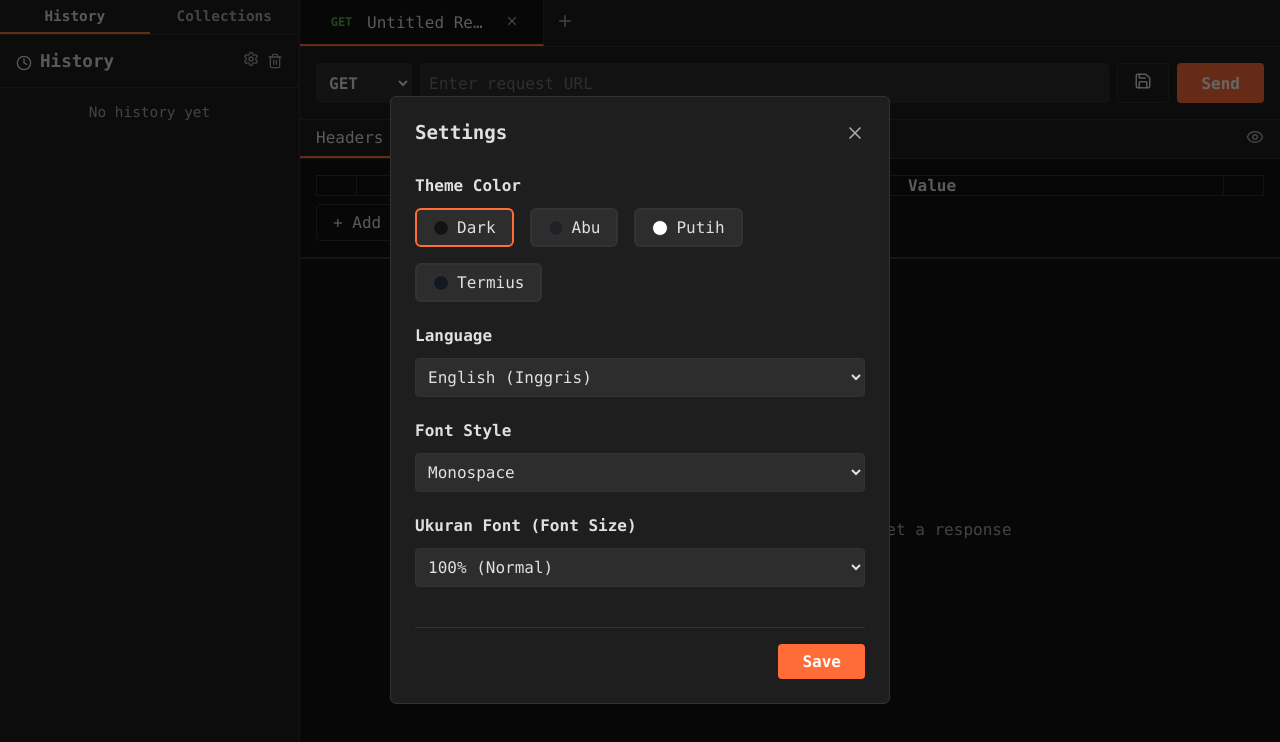
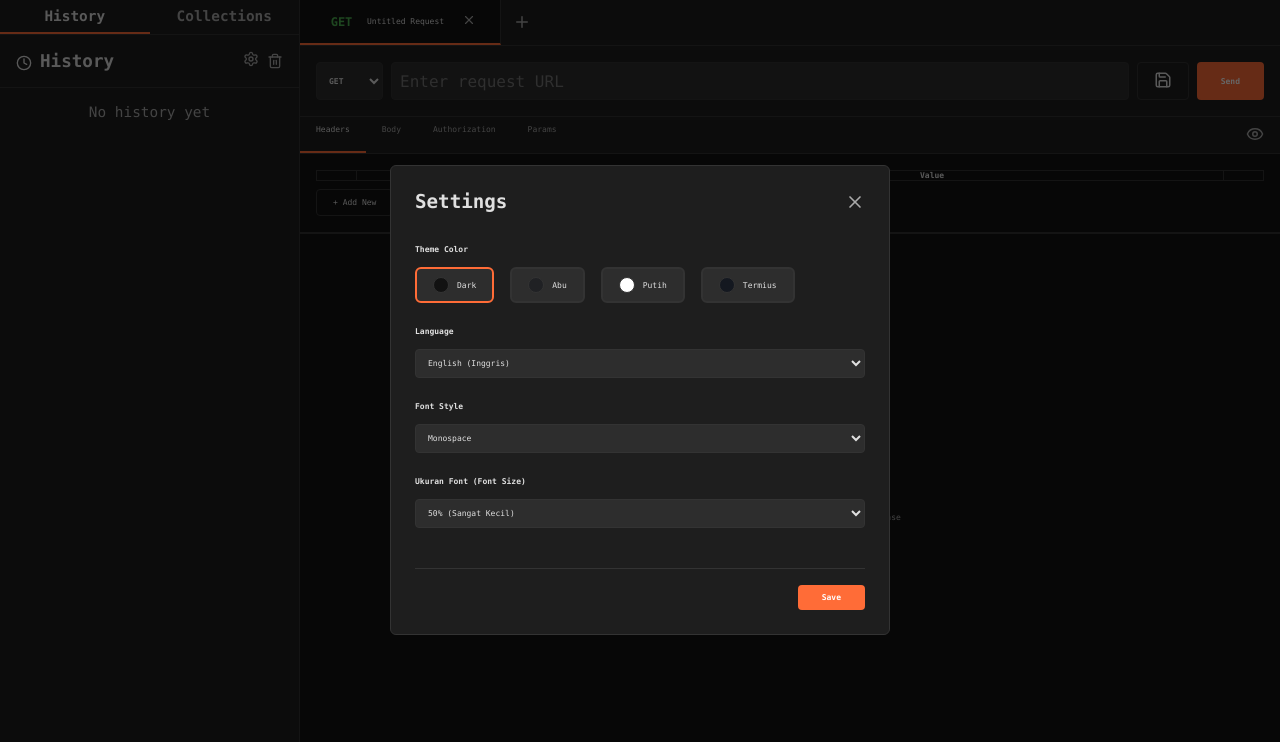
Before and after one commit to mayugoro/ekstensi-api-client, a React (Vite) app: page / in a window 1280 px wide. Both pictures are taken after a click on the icon 251 px from the left and 59 px from the top of the page. Shown: the top 742 px of the page. Built offline with nearby package versions, Linux system fonts and the light colour scheme.

Commit message:
chore: change default font size to 50%

```diff
--- a/src/App.tsx
+++ b/src/App.tsx
@@ -14,7 +14,7 @@ function App() {
   const [sidebarTab, setSidebarTab] = useState<'history'|'collections'>('history');
   const [theme, setTheme] = useState<AppTheme>('dark');
   const [fontFamily, setFontFamily] = useState('monospace');
-  const [fontSize, setFontSize] = useState('100%');
+  const [fontSize, setFontSize] = useState('50%');
   const [language, setLanguage] = useState('en');
   const [isSettingsOpen, setIsSettingsOpen] = useState(false);
 
@@ -29,7 +29,7 @@ function App() {
   // Settings temporary state
   const [tempTheme, setTempTheme] = useState<AppTheme>('dark');
   const [tempFontFamily, setTempFontFamily] = useState('monospace');
-  const [tempFontSize, setTempFontSize] = useState('100%');
+  const [tempFontSize, setTempFontSize] = useState('50%');
   const [tempLanguage, setTempLanguage] = useState('en');
 
   const openSettings = () => {
@@ -555,6 +555,7 @@ function App() {
                   value={tempFontSize}
                   onChange={(e) => setTempFontSize(e.target.value)}
                 >
+                  <option value="50%">50% (Sangat Kecil)</option>
                   <option value="80%">80% (Lebih Kecil)</option>
                   <option value="90%">90% (Kecil)</option>
                   <option value="100%">100% (Normal)</option>
```
